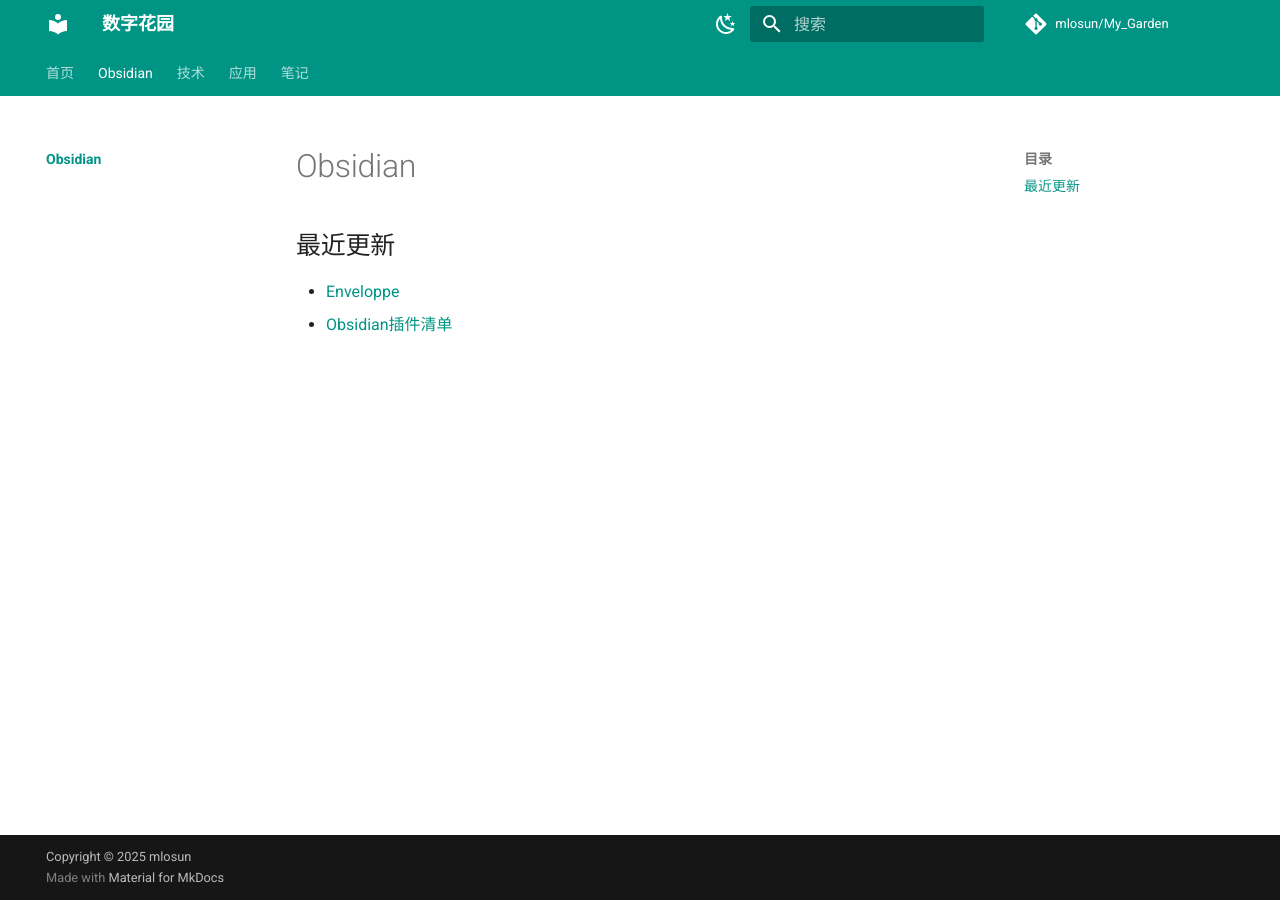
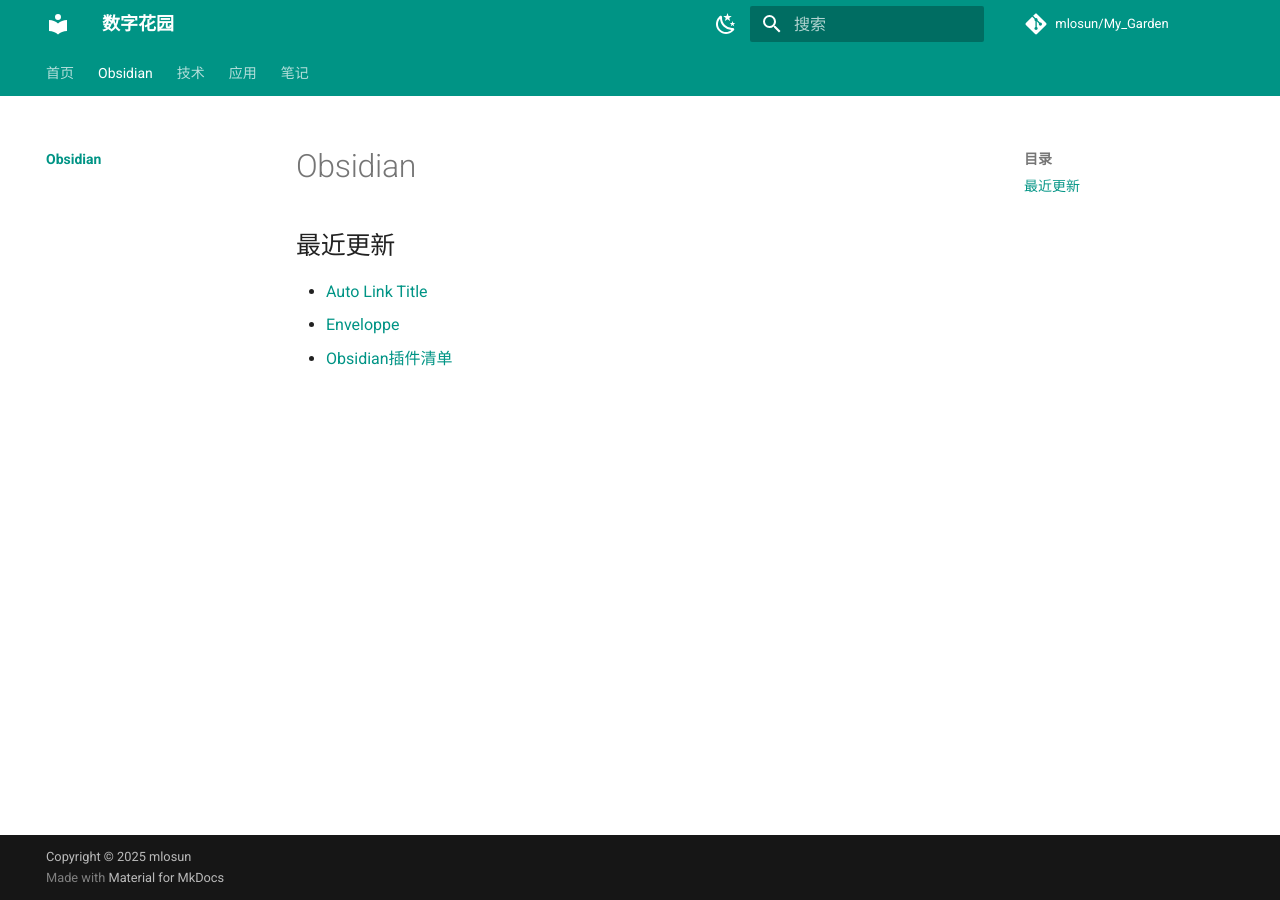
Before and after one commit to mlosun/My_Garden, an MkDocs documentation site: the page built from docs/obsidian/index.md, in a window 1280 px wide. Built offline with MkDocs 1.6.1 and Material for MkDocs 9.7.7, drawn with Linux system fonts in a browser that asks for light colours; comment, search, counter and statistics services are not loaded.

Commit message:
PUSH NOTE : index.md

```diff
--- a/docs/obsidian/index.md
+++ b/docs/obsidian/index.md
@@ -7,5 +7,6 @@ title: Obsidian
 
 ## 最近更新
 
+- [Auto Link Title](./plugins/Auto%20Link%20Title.md)
 - [Enveloppe](./plugins/Enveloppe.md)
 - [Obsidian插件清单](./Obsidian%E6%8F%92%E4%BB%B6%E6%B8%85%E5%8D%95.md)
```
